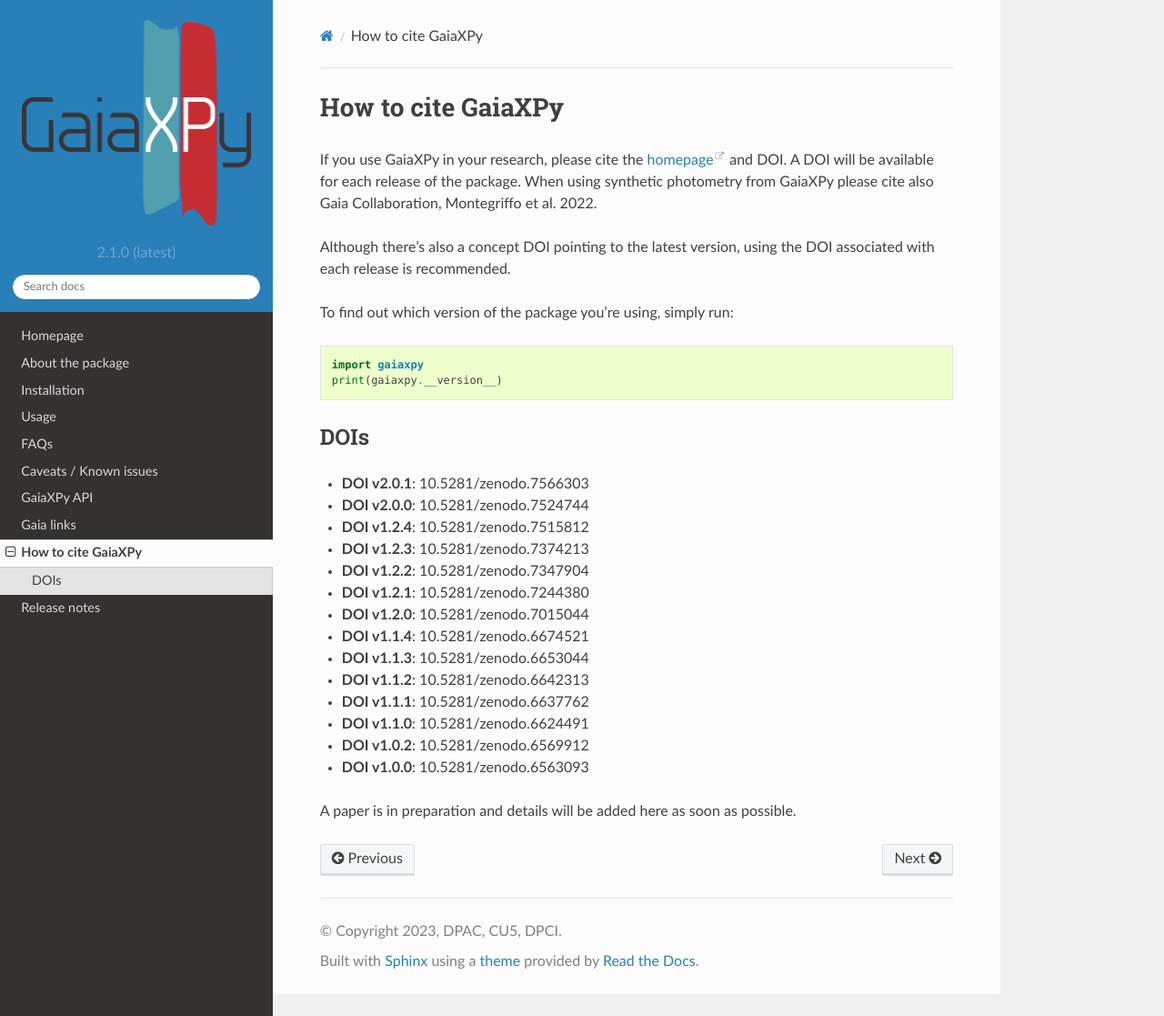
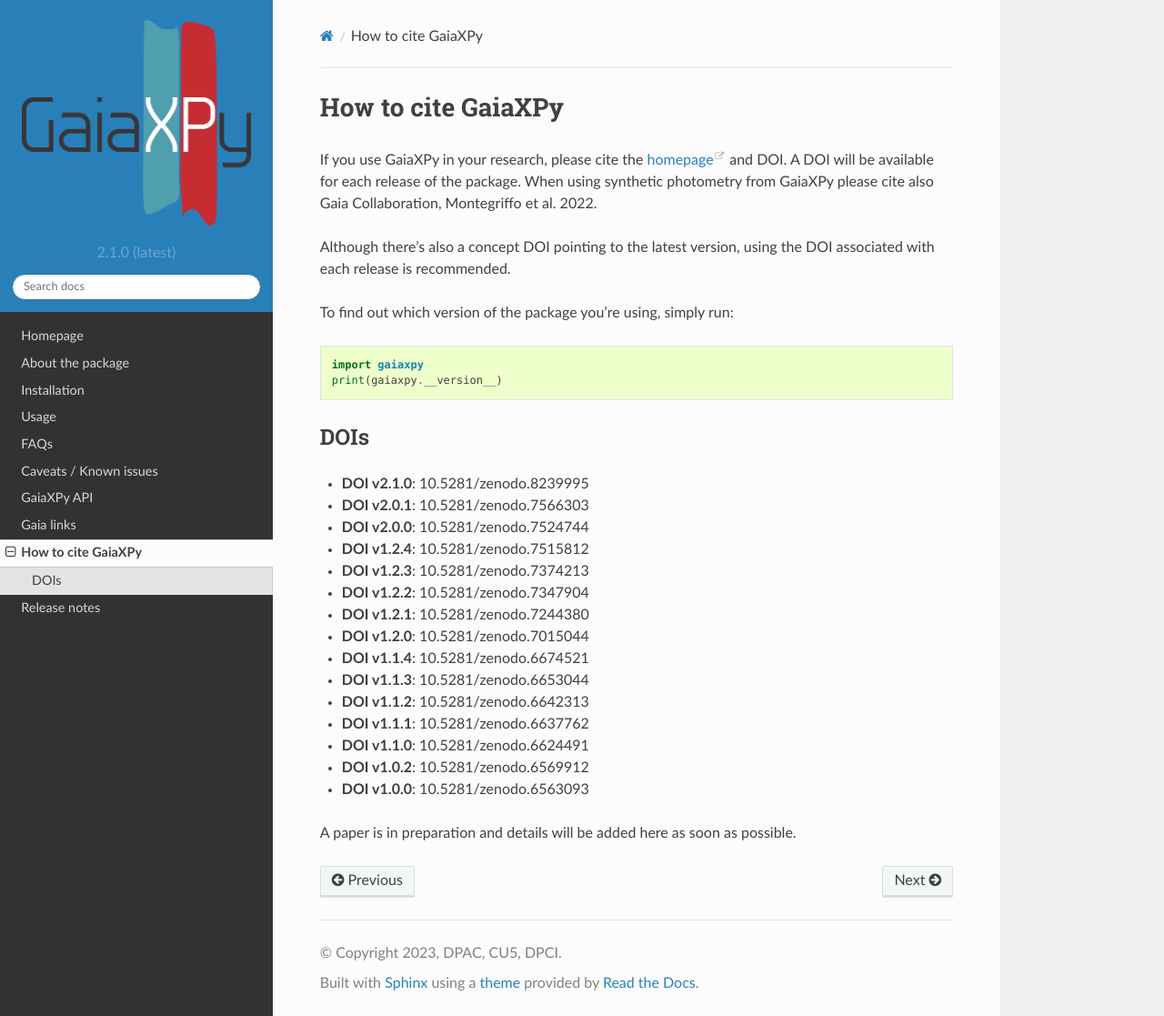
Before and after one commit to gaia-dpci/GaiaXPy, a Sphinx documentation site: the page built from docs/source/cite.rst, in a window 1280 px wide and 1117 px high. Shown: the whole window at 91% size. Built offline with Sphinx 7.4.7 and the Read the Docs theme 2.0.0, drawn with Linux system fonts in a browser that asks for light colours; formulas are drawn with MathJax 3.

Commit message:
Add latest DOI

```diff
--- a/docs/source/cite.rst
+++ b/docs/source/cite.rst
@@ -18,6 +18,8 @@
 
 DOIs
 ----
+* **DOI v2.1.0**: 10.5281/zenodo.8239995
+
 * **DOI v2.0.1**: 10.5281/zenodo.7566303
 
 * **DOI v2.0.0**: 10.5281/zenodo.7524744
```
